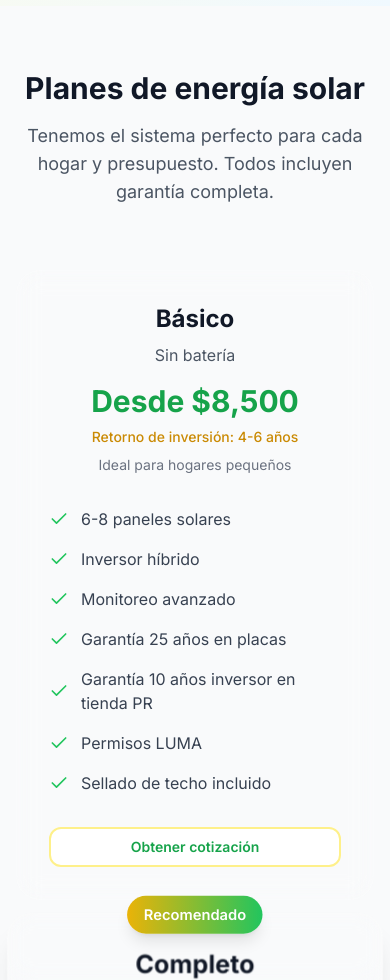
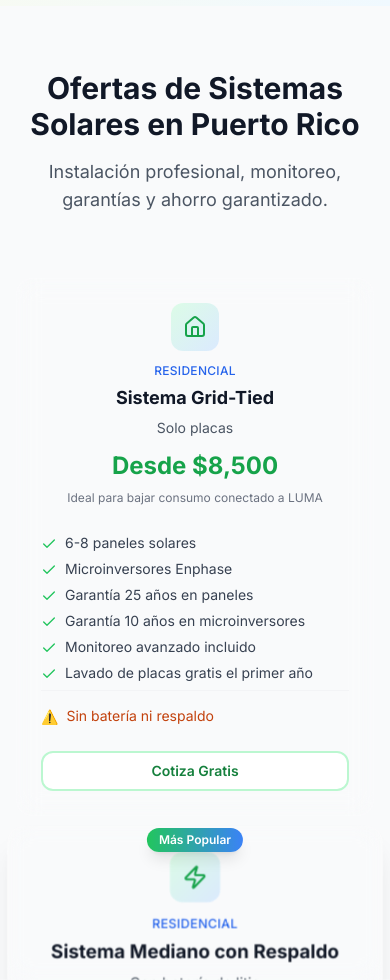
Before and after one commit to xOGz/sol-puerto-cotiza, a React (Vite) app: page / in a window 390 px wide. Shown: the part 11020-12000 px from the top of the page. Built offline with nearby package versions, Linux system fonts and the light colour scheme; no server answers; the database is empty.

Commit message:
Redesign solar system offers section
Redesigned the solar system offers section with a modern, mobile-optimized, and conversion-focused design, including 5 offer cards (3 residential, 1 off-grid, 1 commercial), clear SEO structure, and a "Cotiza Gratis" CTA.

```diff
--- a/src/components/PricingSection.tsx
+++ b/src/components/PricingSection.tsx
@@ -1,64 +1,108 @@
 
-import { Check, Star } from "lucide-react";
+import { Check, Zap, Home, Building, Mountain, Wrench } from "lucide-react";
 import { Button } from "@/components/ui/button";
 
 const PricingSection = () => {
   const packages = [
     {
-      name: "Básico",
-      subtitle: "Sin batería",
+      name: "Sistema Grid-Tied",
+      subtitle: "Solo placas",
       price: "Desde $8,500",
       popular: false,
+      icon: Home,
+      type: "residential",
       features: [
         "6-8 paneles solares",
-        "Inversor híbrido",
-        "Monitoreo avanzado",
-        "Garantía 25 años en placas",
-        "Garantía 10 años inversor en tienda PR",
-        "Permisos LUMA",
-        "Sellado de techo incluido"
+        "Microinversores Enphase",
+        "Garantía 25 años en paneles",
+        "Garantía 10 años en microinversores",
+        "Monitoreo avanzado incluido",
+        "Lavado de placas gratis el primer año"
       ],
-      returnInfo: "Retorno de inversión: 4-6 años",
-      ideal: "Ideal para hogares pequeños"
+      limitations: ["Sin batería ni respaldo"],
+      ideal: "Ideal para bajar consumo conectado a LUMA",
+      category: "Residencial"
     },
     {
-      name: "Completo",
+      name: "Sistema Mediano con Respaldo",
       subtitle: "Con batería de litio",
       price: "Desde $15,800",
       popular: true,
+      icon: Zap,
+      type: "residential",
       features: [
-        "8-12 paneles solares",
-        "Batería de litio con 10 años garantía",
+        "10-12 paneles solares",
+        "10-15 kWh de batería de litio",
         "Inversor híbrido",
+        "Garantía 25 años en paneles",
+        "Garantía 10 años en inversor y batería",
         "Monitoreo avanzado",
-        "Garantía 25 años en placas",
-        "Garantía 10 años inversor y batería en tienda PR",
-        "Permisos LUMA",
-        "Respaldo en apagones",
-        "Sellado de techo incluido",
-        "Lavado de placas 1 vez al año"
+        "Permisos LUMA incluidos",
+        "Energía durante apagones",
+        "Lavado de placas gratis el primer año"
       ],
-      returnInfo: "Retorno de inversión: 5-7 años",
-      ideal: "Ideal para familias promedio"
+      limitations: [],
+      ideal: "Perfecto para familias promedio",
+      category: "Residencial"
     },
     {
-      name: "Sistema Grande",
-      subtitle: "XXL - Sistema completo",
+      name: "Sistema Grande Alta Capacidad",
+      subtitle: "Máximo rendimiento",
       price: "Desde $23,000",
       popular: false,
+      icon: Building,
+      type: "residential",
       features: [
-        "16+ paneles solares",
-        "Batería de litio alta capacidad",
+        "20+ paneles solares",
+        "20+ kWh de batería de litio",
         "Inversor híbrido",
+        "Ideal para casas con alto consumo y aires acondicionados",
+        "Garantías completas (paneles, inversor, batería)",
         "Monitoreo avanzado",
-        "Garantía 25 años en placas",
-        "Garantía 10 años inversor y batería en tienda PR",
-        "Sellado de techo incluido",
-        "Lavado de placas 2 veces al año",
-        "2 mantenimientos limpieza gratis"
+        "Permisos LUMA incluidos",
+        "Lavado de placas gratis el primer año"
       ],
-      returnInfo: "Retorno de inversión: 6-8 años",
-      ideal: "Ideal para casas grandes"
+      limitations: [],
+      ideal: "Ideal para casas grandes",
+      category: "Residencial"
+    },
+    {
+      name: "Sistema 100% Off-Grid",
+      subtitle: "Sin conexión a LUMA",
+      price: "Cotización personalizada",
+      popular: false,
+      icon: Mountain,
+      type: "offgrid",
+      features: [
+        "Para viviendas sin conexión a LUMA",
+        "Diseño personalizado",
+        "Batería e inversor de gran capacidad",
+        "Ingeniería especializada",
+        "Monitoreo incluido",
+        "Instalación por personal certificado"
+      ],
+      limitations: [],
+      ideal: "Para ubicaciones remotas",
+      category: "Off-Grid"
+    },
+    {
+      name: "Sistema Solar Comercial",
+      subtitle: "Para negocios",
+      price: "Cotización personalizada",
+      popular: false,
+      icon: Wrench,
+      type: "commercial",
+      features: [
+        "Para negocios, oficinas o propiedades industriales",
+        "Diseño a medida según consumo y espacio",
+        "Incluye permisos, monitoreo, e ingeniería",
+        "Garantías comerciales extendidas",
+        "Soporte técnico especializado",
+        "ROI optimizado para empresas"
+      ],
+      limitations: [],
+      ideal: "Ideal para reducir costos operativos",
+      category: "Comercial"
     }
   ];
 
@@ -72,82 +116,134 @@ const PricingSection = () => {
   return (
     <section id="precios" className="section-spacing bg-gray-50">
       <div className="container mx-auto px-4">
+        {/* SEO Optimized Header */}
         <div className="text-center mb-16 animate-fade-in-up">
           <h2 className="text-3xl md:text-4xl font-bold text-gray-900 mb-4">
-            Planes de energía solar
+            Ofertas de Sistemas Solares en Puerto Rico
           </h2>
           <p className="text-lg text-gray-600 max-w-2xl mx-auto mb-8">
-            Tenemos el sistema perfecto para cada hogar y presupuesto. Todos incluyen garantía completa.
+            Instalación profesional, monitoreo, garantías y ahorro garantizado.
           </p>
         </div>
 
-        <div className="grid grid-cols-1 md:grid-cols-3 gap-8 max-w-6xl mx-auto">
-          {packages.map((pkg, index) => (
+        {/* 5-Column Grid for Desktop, Responsive for Mobile */}
+        <div className="grid grid-cols-1 md:grid-cols-2 lg:grid-cols-3 xl:grid-cols-5 gap-6 max-w-7xl mx-auto">
+          {packages.map((pkg, index) => {
+            const IconComponent = pkg.icon;
+
+            return (
               <div
                 key={index}
                 className={`relative animate-fade-in-up ${
-                pkg.popular ? 'scale-105 z-10' : ''
-              }`}
+                  pkg.popular ? 'xl:col-span-1 lg:col-span-1 md:col-span-2 col-span-1' : ''
+                } ${index >= 3 ? 'xl:col-span-1 lg:col-span-1 md:col-span-1' : ''}`}
                 style={{ animationDelay: `${index * 0.1}s` }}
               >
                 {/* Popular Badge */}
                 {pkg.popular && (
-                <div className="absolute -top-4 left-1/2 transform -translate-x-1/2 z-20">
-                  <div className="bg-gradient-to-r from-yellow-500 to-green-500 text-white px-4 py-2 rounded-full text-sm font-semibold shadow-lg">
-                    Recomendado
+                  <div className="absolute -top-3 left-1/2 transform -translate-x-1/2 z-20">
+                    <div className="bg-gradient-to-r from-green-500 to-blue-500 text-white px-3 py-1 rounded-full text-xs font-semibold shadow-lg">
+                      Más Popular
                     </div>
                   </div>
                 )}
 
-              <div className={`glass p-8 rounded-3xl h-full ${
-                pkg.popular ? 'border-2 border-yellow-200 shadow-xl' : ''
-              }`}>
-                {/* Header */}
-                <div className="text-center mb-8">
-                  <h3 className="text-2xl font-bold text-gray-900 mb-2">{pkg.name}</h3>
-                  <p className="text-gray-600 mb-4">{pkg.subtitle}</p>
-                  <div className="text-3xl font-bold text-green-600 mb-2">{pkg.price}</div>
-                  <div className="text-sm text-yellow-600 font-medium mb-2">{pkg.returnInfo}</div>
-                  <div className="text-sm text-gray-500">{pkg.ideal}</div>
+                <div className={`glass p-6 rounded-2xl h-full flex flex-col ${
+                  pkg.popular ? 'border-2 border-green-200 shadow-xl transform scale-105' : 'border border-gray-200'
+                } transition-all duration-300 hover:shadow-lg`}>
+
+                  {/* Header with Icon */}
+                  <div className="text-center mb-6">
+                    <div className="mx-auto w-12 h-12 bg-gradient-to-br from-green-100 to-blue-100 rounded-xl flex items-center justify-center mb-3">
+                      <IconComponent className="w-6 h-6 text-green-600" />
+                    </div>
+                    <div className="text-xs font-medium text-blue-600 uppercase tracking-wide mb-2">
+                      {pkg.category}
+                    </div>
+                    <h3 className="text-lg font-bold text-gray-900 mb-2 leading-tight">{pkg.name}</h3>
+                    <p className="text-sm text-gray-600 mb-3">{pkg.subtitle}</p>
+                    <div className="text-2xl font-bold text-green-600 mb-2">{pkg.price}</div>
+                    <div className="text-xs text-gray-500 mb-1">{pkg.ideal}</div>
                   </div>
 
                   {/* Features */}
-                <div className="space-y-4 mb-8">
+                  <div className="space-y-2 mb-6 flex-grow">
                     {pkg.features.map((feature, idx) => (
-                    <div key={idx} className="flex items-center">
-                      <Check className="w-5 h-5 text-green-500 mr-3 flex-shrink-0" />
-                      <span className="text-gray-700">{feature}</span>
+                      <div key={idx} className="flex items-start text-sm">
+                        <Check className="w-4 h-4 text-green-500 mr-2 flex-shrink-0 mt-0.5" />
+                        <span className="text-gray-700 leading-tight">{feature}</span>
                       </div>
                     ))}
+
+                    {/* Limitations */}
+                    {pkg.limitations.length > 0 && (
+                      <div className="mt-4 pt-4 border-t border-gray-100">
+                        {pkg.limitations.map((limitation, idx) => (
+                          <div key={idx} className="flex items-start text-sm">
+                            <span className="text-orange-500 mr-2 flex-shrink-0">⚠️</span>
+                            <span className="text-orange-700 leading-tight">{limitation}</span>
+                          </div>
+                        ))}
+                      </div>
+                    )}
                   </div>
 
                   {/* CTA Button */}
                   <Button
                     onClick={scrollToQuote}
-                  className={`w-full py-3 rounded-xl font-semibold transition-all duration-300 ${
+                    className={`w-full py-3 rounded-xl font-semibold transition-all duration-300 text-sm ${
                       pkg.popular
-                      ? 'bg-gradient-to-r from-yellow-500 to-green-500 hover:from-yellow-600 hover:to-green-600 text-white animate-glow'
-                      : 'bg-white border-2 border-yellow-200 text-green-600 hover:bg-yellow-50'
+                        ? 'bg-gradient-to-r from-green-500 to-blue-500 hover:from-green-600 hover:to-blue-600 text-white shadow-lg'
+                        : 'bg-white border-2 border-green-200 text-green-700 hover:bg-green-50 hover:border-green-300'
                     }`}
                   >
-                  Obtener cotización
+                    Cotiza Gratis
                   </Button>
                 </div>
               </div>
-          ))}
+            );
+          })}
         </div>
 
-        {/* Bottom Info */}
-        <div className="text-center mt-16 animate-fade-in-up">
-          <div className="glass p-8 rounded-3xl max-w-3xl mx-auto">
-            <h3 className="text-xl font-bold text-gray-900 mb-4">
-              ¿No estás seguro cuál plan necesitas?
+        {/* Benefits Section */}
+        <div className="mt-16 animate-fade-in-up">
+          <div className="glass p-8 rounded-2xl max-w-4xl mx-auto">
+            <h3 className="text-xl font-bold text-gray-900 mb-6 text-center">
+              Beneficios incluidos en todos los sistemas
             </h3>
-            <p className="text-gray-600 mb-6">
-              Nuestros expertos analizarán tu consumo actual y te recomendarán el sistema perfecto para maximizar tu ahorro.
+
+            <div className="grid grid-cols-1 md:grid-cols-2 lg:grid-cols-4 gap-6 text-sm">
+              <div className="flex items-center">
+                <Check className="w-5 h-5 text-green-500 mr-3 flex-shrink-0" />
+                <span className="text-gray-700">Monitoreo incluido en todos los sistemas</span>
+              </div>
+              <div className="flex items-center">
+                <Check className="w-5 h-5 text-green-500 mr-3 flex-shrink-0" />
+                <span className="text-gray-700">Lavado de placas gratis el primer año</span>
+              </div>
+              <div className="flex items-center">
+                <Check className="w-5 h-5 text-green-500 mr-3 flex-shrink-0" />
+                <span className="text-gray-700">Instalación por personal certificado</span>
+              </div>
+              <div className="flex items-center">
+                <Check className="w-5 h-5 text-green-500 mr-3 flex-shrink-0" />
+                <span className="text-gray-700">Garantías reales y claras en tienda local</span>
+              </div>
+            </div>
+          </div>
+        </div>
+
+        {/* Bottom CTA */}
+        <div className="text-center mt-12 animate-fade-in-up">
+          <div className="glass p-6 rounded-2xl max-w-2xl mx-auto">
+            <h3 className="text-lg font-bold text-gray-900 mb-3">
+              ¿No estás seguro cuál sistema necesitas?
+            </h3>
+            <p className="text-gray-600 mb-4 text-sm">
+              Nuestros expertos analizarán tu consumo actual y te recomendarán el sistema perfecto.
             </p>
 
-            <div className="grid grid-cols-1 md:grid-cols-3 gap-6 text-sm">
+            <div className="grid grid-cols-1 md:grid-cols-3 gap-4 text-sm mb-4">
               <div className="flex items-center justify-center">
                 <Check className="w-4 h-4 text-green-500 mr-2" />
                 <span>Consulta gratuita</span>
@@ -161,6 +257,13 @@ const PricingSection = () => {
                 <span>Respuesta en 24h</span>
               </div>
             </div>
+
+            <Button
+              onClick={scrollToQuote}
+              className="bg-gradient-to-r from-green-500 to-blue-500 hover:from-green-600 hover:to-blue-600 text-white px-8 py-3 rounded-xl font-semibold shadow-lg"
+            >
+              Solicitar Evaluación Gratuita
+            </Button>
           </div>
         </div>
       </div>
```
Lines whose indentation alone changed are shown as unchanged.
